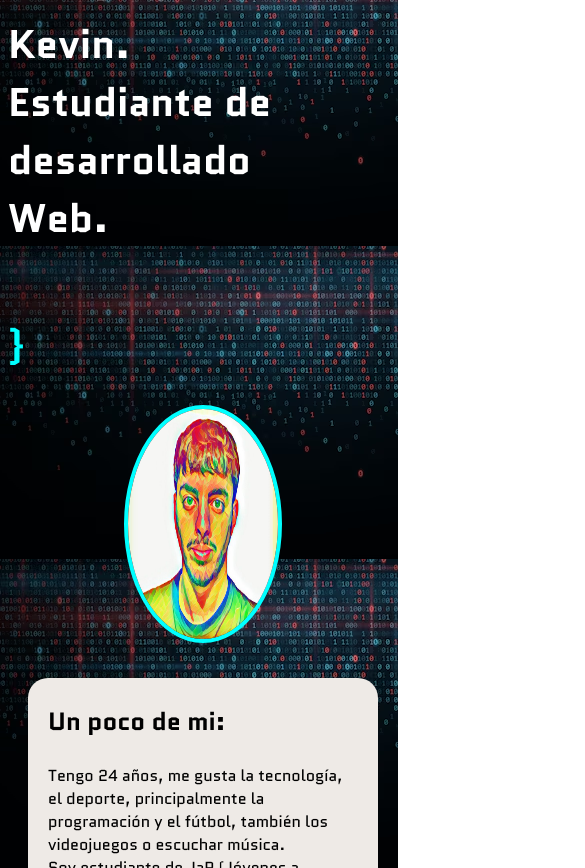
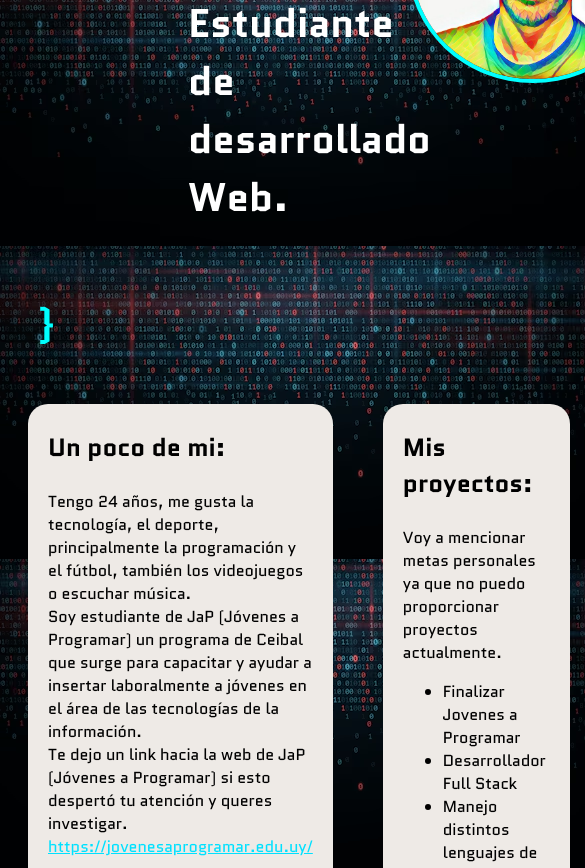
Before and after one commit to kekesm01/kekesm01.github.io, a plain HTML site: page index.html in a window 390 px wide. Shown: the part 693-1561 px from the top of the page, 585 px wide, since content can reach past the window. Drawn offline with Linux system fonts and the light colour scheme.

Commit message:
Revert "Responsive"

```diff
--- a/index.html
+++ b/index.html
@@ -26,9 +26,9 @@
             Estudiante de desarrollado Web.
         </h2>
         <h2>}</h2>
-        <div class="foto-perfil">
+        <article class="foto-perfil">
             <img src="imagenes/fotoPerfil.png.jpg">
-        </div>
+        </article>
     </section>
 
     <section class="informacion-personal">
--- a/styles.css
+++ b/styles.css
@@ -204,68 +204,3 @@ footer {
 footer p{
     font-size: 30px;
 }
-
-/*----------------------------------------------------- Responsive design --------------------------------------------------------*/
-/*Tablet*/
-@media (max-width: 1024px) {
-    #inicio {
-        display: flex;
-        flex-direction: column;
-        text-align: center;
-    }
-
-    .informacion-personal {
-        display: flex;
-        flex-direction: column;
-    }
-}
-
-/*Celular*/
-@media (max-width: 768px) {
-
-    body {
-        width: 100%;
-    }
-
-    #menuNav {
-        flex-direction: column;
-        gap: 1rem;
-    }
-
-    #banner {
-        width: 100%;
-    }
-
-    #inicio {
-        display: flex;
-        flex-direction: column;
-        text-align: center;
-        width: 100%;
-        padding: 0%;
-    }
-
-    #inicio .h2contab {
-        width: 340px;
-        padding-left: 0%;
-    }
-
-    .informacion-personal {
-        display: flex;
-        flex-direction: column;
-    }
-
-    .imagenes-aficiones {
-        display: flex;
-        flex-direction: column;
-        align-items: center;
-        gap: 1rem;
-    }
-
-    .foto-perfil img {
-        max-width: 150px;
-    }
-
-    footer {
-        width: 100%;
-    }
-}
```
